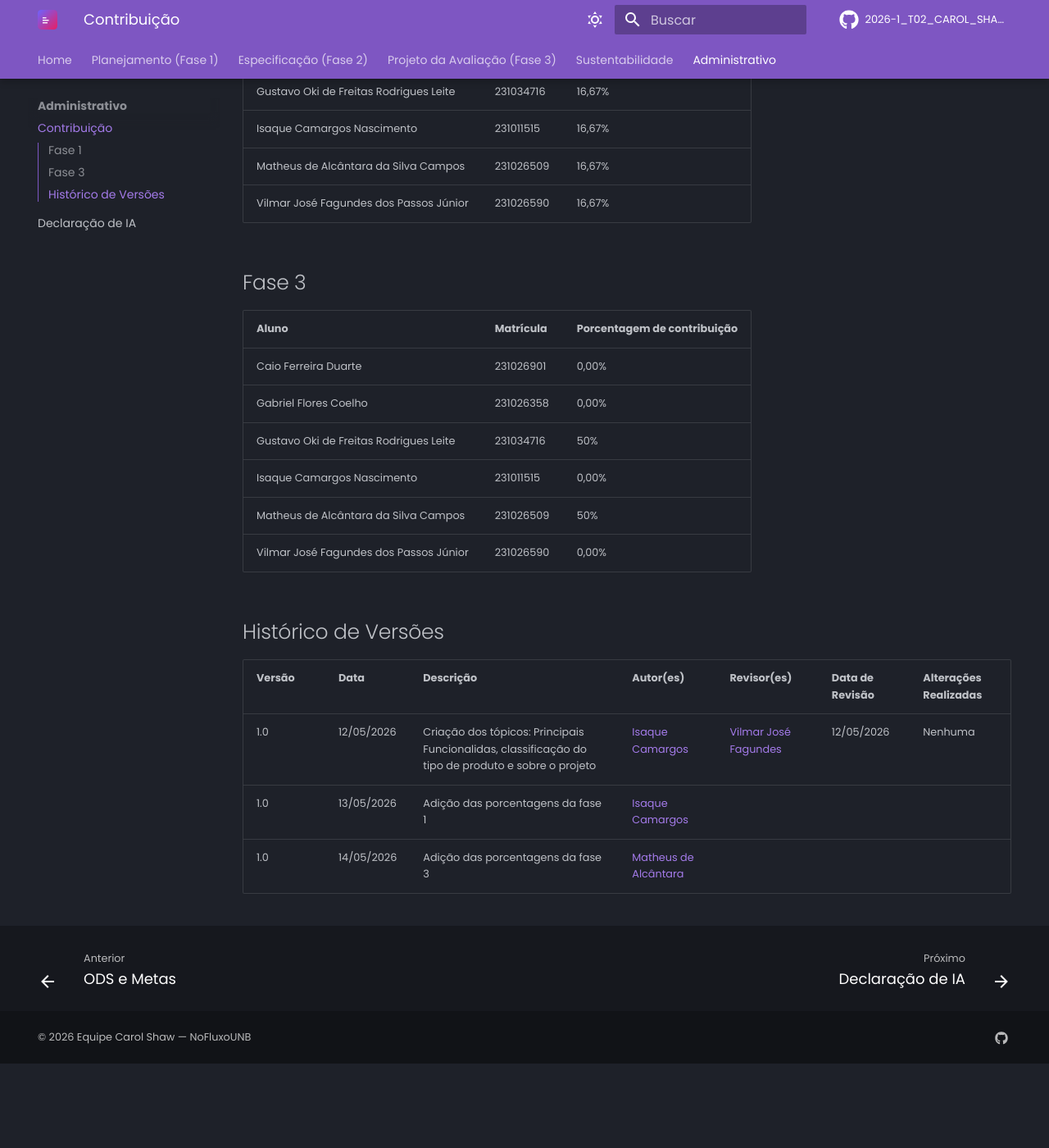
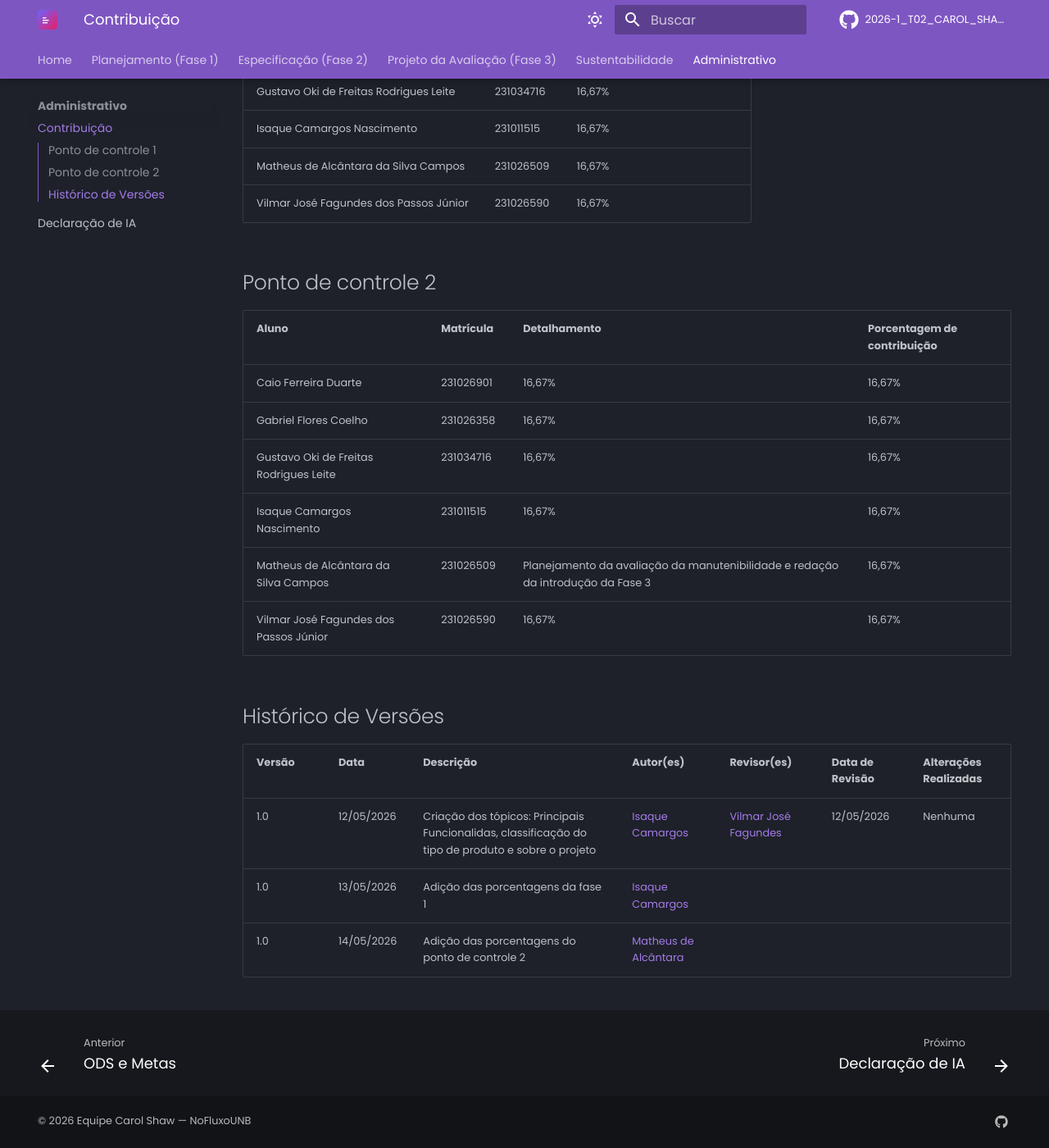
Before and after one commit to FCTE-Qualidade-de-Software-1/2026-1_T02_CAROL_SHAW, an MkDocs documentation site: the page built from docs/adm/contribuicao.md, in a window 1280 px wide and 1400 px high, scrolled down 326 px. Shown: the whole window at 82% size. Built offline with MkDocs 1.6.1 and Material for MkDocs 9.7.7, drawn with Linux system fonts in a browser that asks for light colours; comment, search, counter and statistics services are not loaded; before the commit the page ends 1623 px from its top, so only the background shows below that; some of the changed text lies outside the part shown.

Commit message:
docs: alteração da tabela de contribuição

```diff
--- a/docs/adm/contribuicao.md
+++ b/docs/adm/contribuicao.md
@@ -1,6 +1,6 @@
 # Contribuição
 
-## Fase 1
+## Ponto de controle 1
 
 | Aluno                                  | Matrícula | Porcentagem de contribuição |
 | -------------------------------------- | --------- | --------------------------- |
@@ -11,16 +11,16 @@
 | Matheus de Alcântara da Silva Campos   | 231026509 | 16,67%                      |
 | Vilmar José Fagundes dos Passos Júnior | 231026590 | 16,67%                      |
 
-## Fase 3
+## Ponto de controle 2
 
-| Aluno                                  | Matrícula | Porcentagem de contribuição |
-| -------------------------------------- | --------- | --------------------------- |
-| Caio Ferreira Duarte                   | 231026901 | 0,00%                       |
-| Gabriel Flores Coelho                  | 231026358 | 0,00%                       |
-| Gustavo Oki de Freitas Rodrigues Leite | 231034716 | 50%                         |
-| Isaque Camargos Nascimento             | 231011515 | 0,00%                       |
-| Matheus de Alcântara da Silva Campos   | 231026509 | 50%                         |
-| Vilmar José Fagundes dos Passos Júnior | 231026590 | 0,00%                       |
+| Aluno                                  | Matrícula | Detalhamento                                                                    | Porcentagem de contribuição |
+| -------------------------------------- | --------- | ------------------------------------------------------------------------------- | --------------------------- |
+| Caio Ferreira Duarte                   | 231026901 | 16,67%                                                                          | 16,67%                      |
+| Gabriel Flores Coelho                  | 231026358 | 16,67%                                                                          | 16,67%                      |
+| Gustavo Oki de Freitas Rodrigues Leite | 231034716 | 16,67%                                                                          | 16,67%                      |
+| Isaque Camargos Nascimento             | 231011515 | 16,67%                                                                          | 16,67%                      |
+| Matheus de Alcântara da Silva Campos   | 231026509 | Planejamento da avaliação da manutenibilidade e redação da introdução da Fase 3 | 16,67%                      |
+| Vilmar José Fagundes dos Passos Júnior | 231026590 | 16,67%                                                                          | 16,67%                      |
 
 ## Histórico de Versões
 
@@ -28,4 +28,4 @@
 | ------ | ---------- | ------------------------------------------------------------------------------------------------- | ----------------------------------------------------------- | --------------------------------------------------------- | --------------- | --------------------- |
 | 1.0    | 12/05/2026 | Criação dos tópicos: Principais Funcionalidas, classificação do tipo de produto e sobre o projeto | [Isaque Camargos](https://github.com/isaqzin)               | [Vilmar José Fagundes](https://github.com/VilmarFagundes) | 12/05/2026      | Nenhuma               |
 | 1.0    | 13/05/2026 | Adição das porcentagens da fase 1                                                                 | [Isaque Camargos](https://github.com/isaqzin)               |                                                           |                 |                       |
-| 1.0    | 14/05/2026 | Adição das porcentagens da fase 3                                                                 | [Matheus de Alcântara](https://github.com/matheusalcantara) |                                                           |                 |                       |
+| 1.0    | 14/05/2026 | Adição das porcentagens do ponto de controle 2                                                    | [Matheus de Alcântara](https://github.com/matheusalcantara) |                                                           |                 |                       |
```
